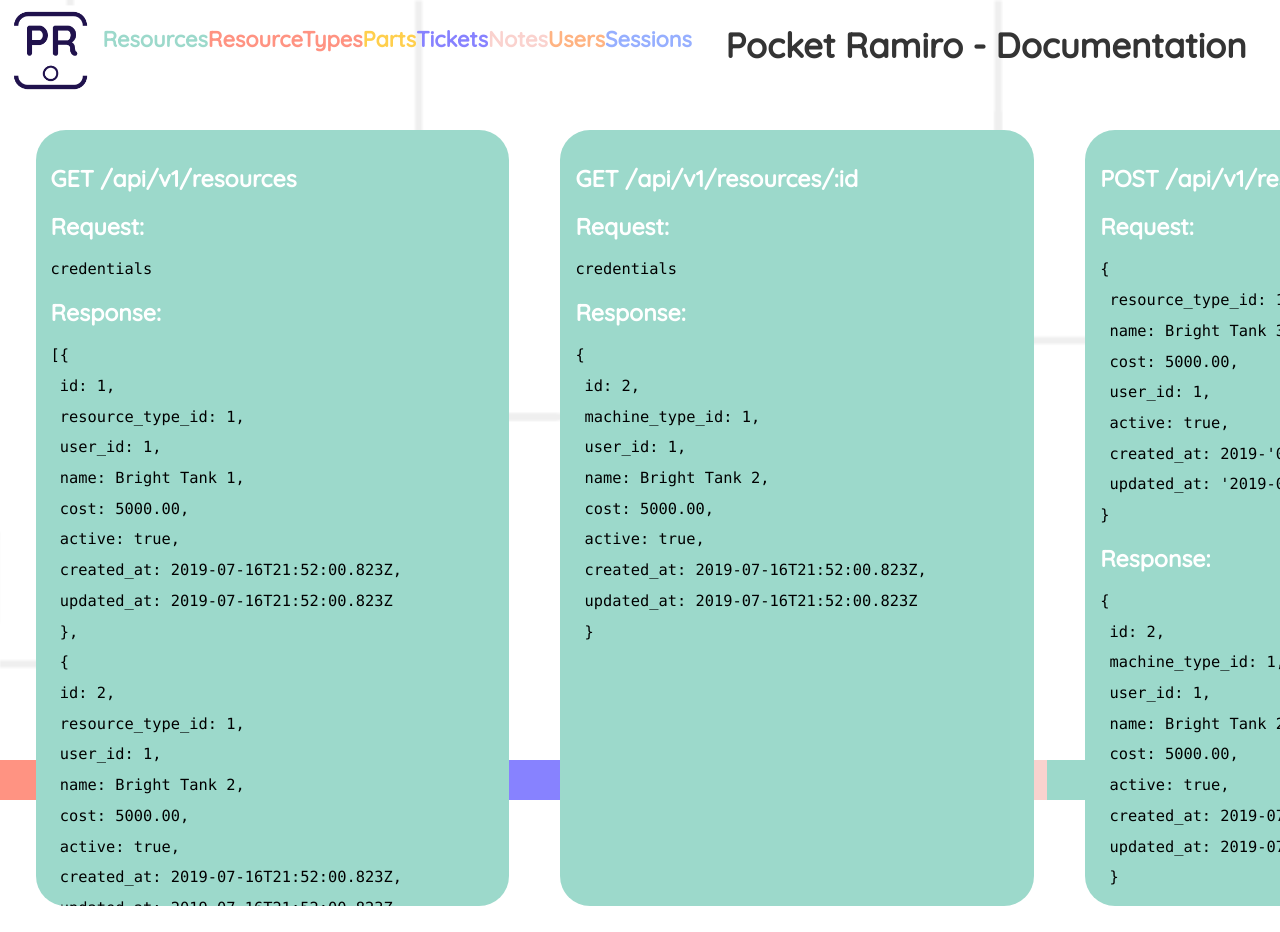
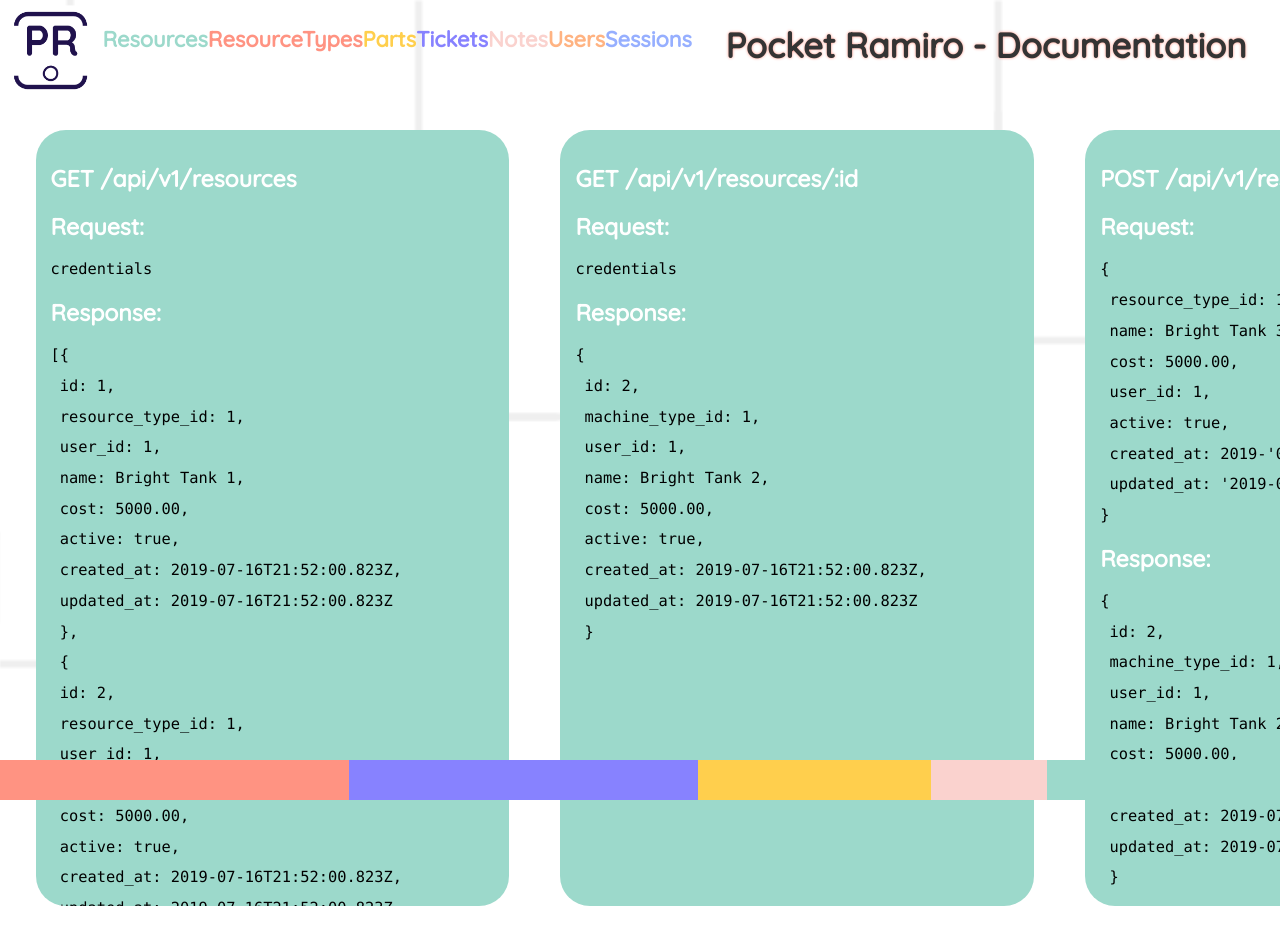
Before and after one commit to carriewalsh/pocket_ramiro_endpoints, a React (Create React App) app: page /endpoints in a window 1280 px wide. In both pictures the pointer is over the element "Pocket Ramiro - Documentation". Shown: the top 932 px of the page. Built offline with nearby package versions, Linux system fonts and the light colour scheme.

Commit message:
Z-indexes footer and adds glow to header

```diff
--- a/src/stylesheets/Footer.css
+++ b/src/stylesheets/Footer.css
@@ -5,6 +5,7 @@ footer {
   width: 100%;
   margin-bottom: 0px;
   bottom: 0px;
+  z-index: 9;
 }
 
 .three-fractions {
--- a/src/stylesheets/Header.css
+++ b/src/stylesheets/Header.css
@@ -1,3 +1,7 @@
 .header-width {
   font-size: 2.7vw;
 }
+
+.header-width:hover {
+  text-shadow: 0 0 3px #FF9382;
+}
```
